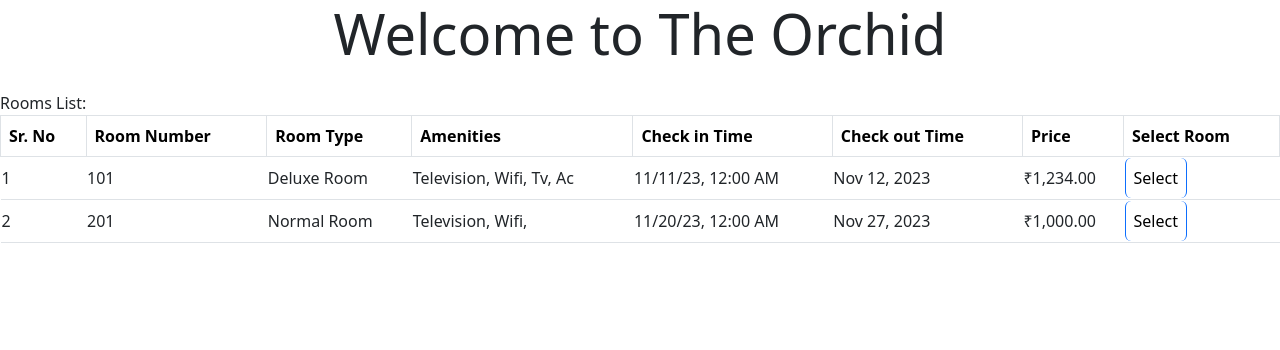
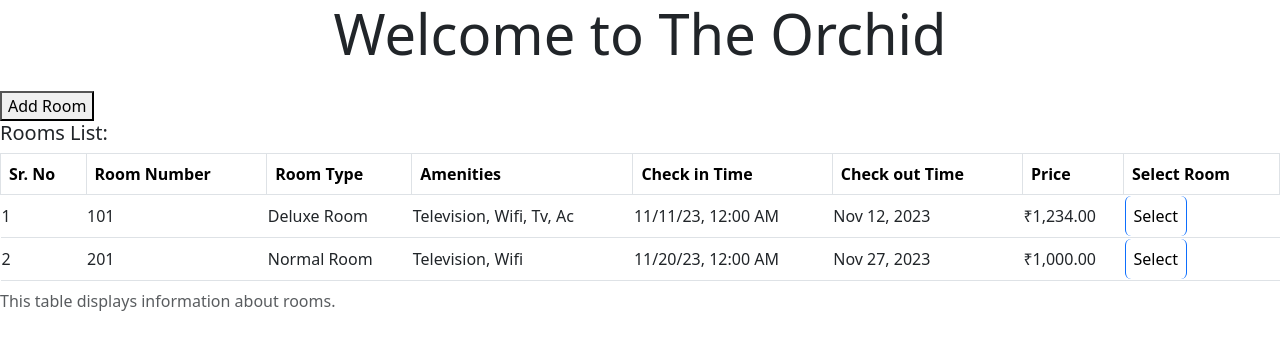
Before and after one commit to shubhambodane/hotelinventoryapp, an Angular app: page / in a window 1280 px wide. Shown: the top 350 px of the page. Built offline with nearby package versions, Linux system fonts and the light colour scheme.

Commit message:
addroom function to check ngOnchanges

```diff
--- a/src/app/rooms/rooms-list/rooms-list.component.html
+++ b/src/app/rooms/rooms-list/rooms-list.component.html
@@ -1,5 +1,6 @@
-Rooms List:
+<h5>Rooms List:</h5>
 <table class="table table-striped table-bordered table-hover">
+    <caption>This table displays information about rooms.</caption>
     <thead class="thead-dark">
         <tr>
             <th>Sr. No</th>
--- a/src/app/rooms/rooms-list/rooms-list.component.ts
+++ b/src/app/rooms/rooms-list/rooms-list.component.ts
@@ -1,4 +1,12 @@
-import { Component, EventEmitter, Input, Output } from '@angular/core';
+import {
+  ChangeDetectionStrategy,
+  Component,
+  EventEmitter,
+  Input,
+  OnChanges,
+  Output,
+  SimpleChanges,
+} from '@angular/core';
 import { RoomList } from '../rooms';
 import { CommonModule } from '@angular/common';
 
@@ -8,11 +16,16 @@ import { CommonModule } from '@angular/common';
   imports: [CommonModule],
   templateUrl: './rooms-list.component.html',
   styleUrl: './rooms-list.component.scss',
+  changeDetection: ChangeDetectionStrategy.OnPush,
 })
-export class RoomsListComponent {
+export class RoomsListComponent implements OnChanges {
   @Input() rooms: RoomList[] = [];
 
   @Output() selectedRoom = new EventEmitter<RoomList>();
+
+  ngOnChanges(changes: SimpleChanges): void {
+    console.log(changes);
+  }
 
   selectRoom(room: RoomList): void {
     this.selectedRoom.emit(room);
--- a/src/app/rooms/rooms.component.html
+++ b/src/app/rooms/rooms.component.html
@@ -1,5 +1,8 @@
 <h1 class="display-4 text-center mb-4"> Welcome to {{hotelName}}</h1>
 <div *ngIf="selectedRoom">{{ selectedRoom | json}}</div>
+<div>
+    <button (click)="addRoom()">Add Room</button>
+</div>
 <div *ngIf="rooms.availableRooms > 0 ">
     <app-rooms-list [rooms]="roomList" (selectedRoom)="selectRoom($event)">
     </app-rooms-list>
--- a/src/app/rooms/rooms.component.ts
+++ b/src/app/rooms/rooms.component.ts
@@ -39,7 +39,7 @@ export class RoomsComponent implements OnInit {
       {
         roomNumber: 201,
         roomType: 'Normal Room',
-        amenities: 'television, wifi, ',
+        amenities: 'television, wifi',
         checkinTime: new Date('20-Nov-2023'),
         checkoutTime: new Date('27-Nov-2023'),
         price: 1000,
@@ -56,4 +56,18 @@ export class RoomsComponent implements OnInit {
     this.selectedRoom = room;
     console.log(room);
   }
+
+  addRoom(): void {
+    const room: RoomList = {
+      roomNumber: 3,
+      roomType: 'Normal Room',
+      amenities: 'television, wifi',
+      checkinTime: new Date('20-Nov-2023'),
+      checkoutTime: new Date('27-Nov-2023'),
+      price: 1000,
+      photos: 'test1',
+    };
+    // this.roomList.push(room);
+    this.roomList = [...this.roomList, room];
+  }
 }
```
